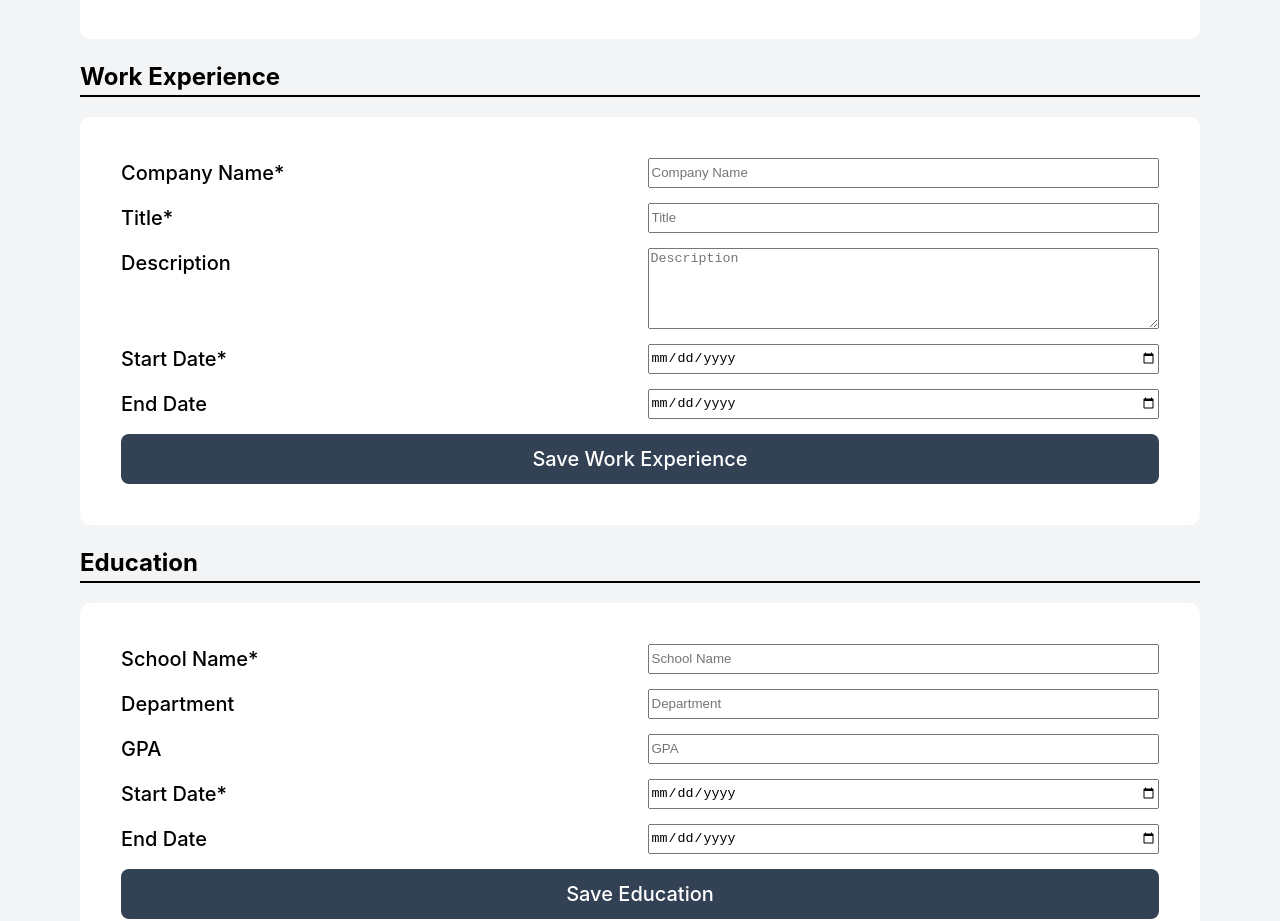
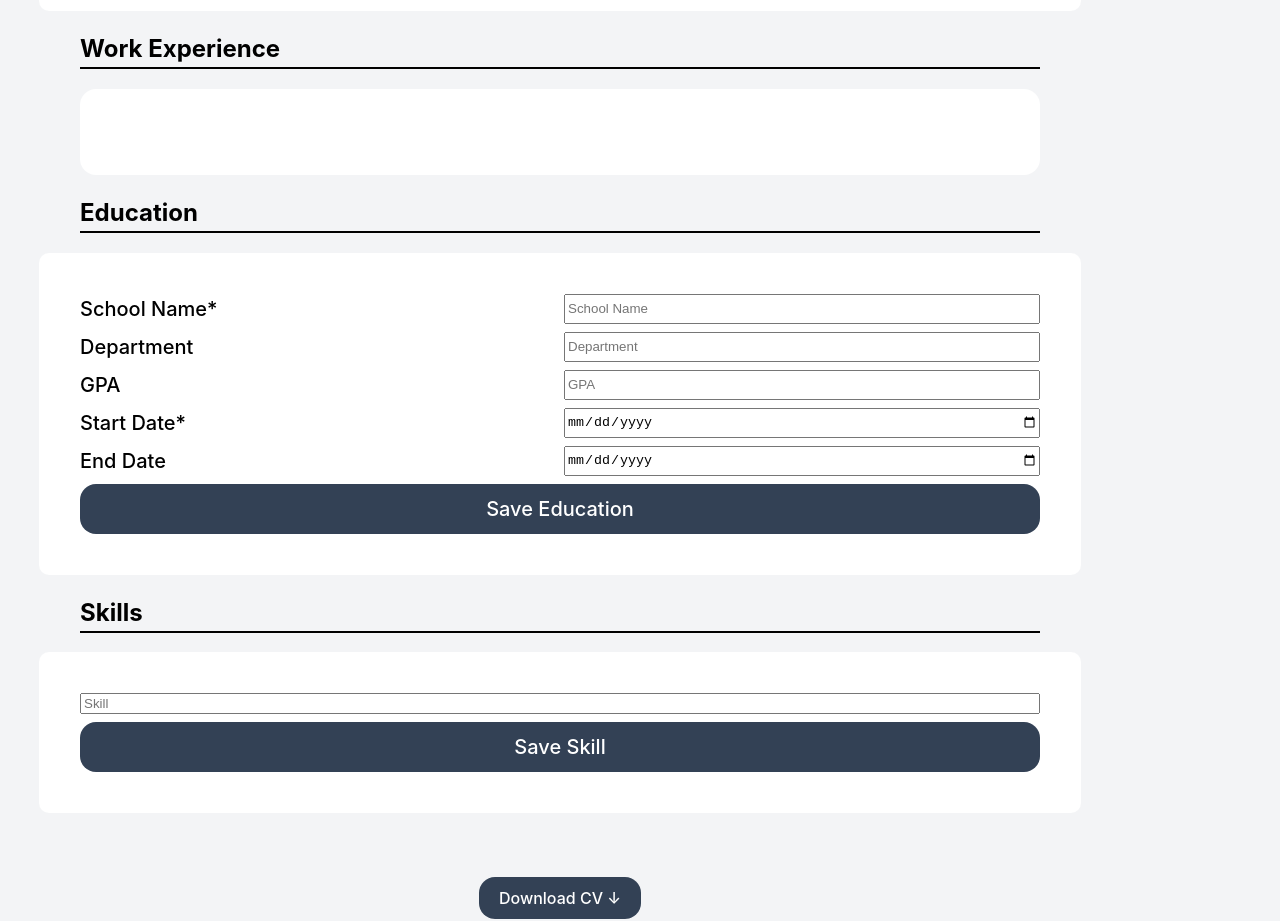
Before and after one commit to alicanyelekci/cv-maker, a React (Vite) app: page / in a window 1280 px wide. Shown: the part 353-1274 px from the top of the page. Built offline with nearby package versions, Linux system fonts and the light colour scheme.

Commit message:
styling and hiding the forms when submitted

```diff
--- a/src/App.jsx
+++ b/src/App.jsx
@@ -19,6 +19,7 @@ function App() {
   const [sortedEducation, setSortedEducation] = useState([]);
   const [editedEducation, setEditedEducation] = useState({});
   const [skills, setSkills] = useState([]);
+  const [show, setShow] = useState({work: false, education: true});
 
   useEffect(() => {
     const sortedWork = [...work].sort((a, b) => (a.startDate > b.startDate) ? -1 : (b.startDate > a.startDate) ? 1 : 0);
@@ -65,6 +66,7 @@ function App() {
       })
     }
     function editWork(id) {
+      setShow({...show, work: true});
       let edit = work.filter(job => job.id === id);
       setEditedWork({...edit});
       setWork(work => {
@@ -120,15 +122,20 @@ function App() {
       })
     }
 
+    function showWorkForm(){
+
+    }
+
     function handleDownload() {
 
     }
 
   return (
-    <>
+    <div className='container'>
       {info.display ? <InfoList {...info} remove={removeInfo} edit={editInfo} /> : <InfoForm {...info} onSubmit={addInfo} />}
       <h2>Work Experience</h2>
-      <WorkForm work={editedWork[0]} onSubmit={addWork} />
+      {show.work ? <WorkForm show={show} setShow={setShow} work={editedWork[0]} onSubmit={addWork} /> : <button className='show-btn' onClick={() => setShow({...show, work: true})}>Add Work Experience</button>}
+      {/* <WorkForm work={editedWork[0]} onSubmit={addWork} /> */}
       <WorkList work={sortedWork} editWork={editWork} removeWork={removeWork} />
       <h2>Education</h2>
       <EducationForm education={editedEducation[0]} onSubmit={addEducation} />
@@ -136,8 +143,8 @@ function App() {
       <h2>Skills</h2>
       <SkillsForm onSubmit={addSkill} />
       <SkillsList skills={skills} removeSkill={removeSkill} />
-      <button onClick={handleDownload}>Download CV ↓</button>
-    </>
+      <button className='download-btn' onClick={handleDownload}>Download CV ↓</button>
+    </div>
   )
 }
 
--- a/src/components/EducationItem.jsx
+++ b/src/components/EducationItem.jsx
@@ -3,11 +3,14 @@ import moment from "moment";
 export default function EducationItem({ id, school, department, gpa, startDate, endDate, editEducation, removeEducation }) {
     return(
         <div className="education-item">
-            {department === "" || department === undefined ? <h3>{school}</h3> : <h3>Department of {department} at {school}</h3>}
-            <i>{moment(startDate).format("MM/YYYY")} - {moment(endDate).format("MM/YYYY") === 'Invalid date' ? 'Present' : moment(endDate).format("MM/YYYY")}</i>
-            <p>{gpa}</p>
-            <button onClick={() => editEducation(id)}>Edit</button>
-            <button onClick={() => removeEducation(id)}>Remove</button>
+            <div className="header">
+                {department === "" || department === undefined ? <h3>{school}</h3> : <h3>Department of {department} - {school} {gpa ? (<>(GPA: {gpa})</>) : ''}</h3>}
+                <i>{moment(startDate).format("MM/YYYY")} - {moment(endDate).format("MM/YYYY") === 'Invalid date' ? 'Present' : moment(endDate).format("MM/YYYY")}</i>
+            </div>
+            <div className="buttons">
+                <button onClick={() => editEducation(id)}>Edit</button>
+                <button onClick={() => removeEducation(id)}>Remove</button>
+            </div>
         </div>
     )
 }
--- a/src/components/SkillsItem.jsx
+++ b/src/components/SkillsItem.jsx
@@ -2,7 +2,7 @@ export default function SkillsItem({ skill, id, removeSkill}) {
     return (
         <li className="skills-item">
             <label>{skill}</label>
-            <button onClick={() => removeSkill(id)}>X</button>
+            <div onClick={() => removeSkill(id)}>X</div>
         </li>
     )
 }
--- a/src/components/WorkForm.jsx
+++ b/src/components/WorkForm.jsx
@@ -1,6 +1,6 @@
 import { useState, useEffect } from "react";
 
-export default function WorkForm({ work, onSubmit }) {
+export default function WorkForm({ work, onSubmit, show, setShow }) {
     const [newWork, setNewWork] = useState({...work});
 
     useEffect(() => {
@@ -20,6 +20,7 @@ export default function WorkForm({ work, onSubmit }) {
         );
 
         setNewWork({company: '', title: '', description: '', startDate: '', endDate: ''});
+        setShow({...show, work: false});
     }
 
     return(
--- a/src/components/WorkItem.jsx
+++ b/src/components/WorkItem.jsx
@@ -3,11 +3,17 @@ import moment from 'moment';
 export default function WorkItem({ id, company, title, description, startDate, endDate, editWork, removeWork }) {
     return(
         <div className="work-item">
-            <h3>{title} - {company.toUpperCase()}</h3>
-            <i>{moment(startDate).format("MM/YYYY")} - {moment(endDate).format("MM/YYYY") === 'Invalid date' ? 'Present' : moment(endDate).format("MM/YYYY")}</i>
-            <p>{description}</p>
-            <button onClick={() => editWork(id)}>Edit</button>
-            <button onClick={() => removeWork(id)}>Remove</button>
+            <div className='head'>
+                <h3>{title} - {company.toUpperCase()}</h3>
+                <i>{moment(startDate).format("MM/YYYY")} - {moment(endDate).format("MM/YYYY") === 'Invalid date' ? 'Present' : moment(endDate).format("MM/YYYY")}</i>
+            </div>
+            <div className='body'>
+                <p>{description}</p>
+            </div>
+            <div className='buttons'>
+                <button onClick={() => editWork(id)}>Edit</button>
+                <button onClick={() => removeWork(id)}>Remove</button>
+            </div>
         </div>
     )
 }
--- a/src/styles/style.css
+++ b/src/styles/style.css
@@ -19,8 +19,17 @@ body {
   margin: 0;
 }
 
+.container {
+  display: flex;
+  flex-direction: column;
+  align-items: center;
+  justify-content: center;
+  width: 100%;
+  max-width: 75vw;
+}
+
 button {
-  border-radius: 8px;
+  border-radius: 1rem;
   border: 1px solid transparent;
   padding: 0.6em 1.2em;
   font-size: 1em;
@@ -41,6 +50,13 @@ button:focus-visible {
 
 h2 {
   border-bottom: solid black 2px;
+  width: 100%;
+}
+
+.show-btn {
+  background-color: white;
+  padding: 2em 2em;
+  width: 100%;
 }
 
 .info-form,
@@ -54,19 +70,20 @@ h2 {
   font-weight: 500;
   font-family: inherit;
   background-color: white;
+  width: 100%;
 }
 .info-form,
 .work-form,
 .education-form {
   display: grid;
   grid-template-columns: 1fr 1fr;
-  gap: 15px;
+  gap: 0.5rem;
 }
 
 .skills-form {
   display: flex;
   flex-direction: column;
-  gap: 15px;
+  gap: 0.5rem;
 }
 .add-btn {
   grid-column: 1 / -1;
@@ -75,7 +92,7 @@ h2 {
 .info-item {
   display: flex;
   flex-direction: column;
-  gap: 15px;
+  gap: 0.5rem;
   width: 100%;
   align-items: center;
   justify-content: space-between;
@@ -87,10 +104,63 @@ h2 {
 .info-item > .buttons {
   display: flex;
   flex-direction: row;
-  gap: 25px;
+  gap: 0.5rem;
   align-items: center;
 }
 .info-item > .details img {
   width: 25px;
   height: 25px;
 }
+
+.work-item,
+.education-item {
+  display: flex;
+  flex-direction: column;
+  justify-content: center;
+  align-items: flex-start;
+}
+.work-item h3,
+.education-item h3 {
+  margin-bottom: 0;
+}
+.work-item > .body {
+  text-align: justify;
+}
+.work-item > .buttons,
+.education-item > .buttons {
+  display: flex;
+  flex-direction: row;
+  gap: 0.5rem;
+  width: 100%;
+  align-items: flex-end;
+  justify-content: flex-end;
+}
+
+.work-list,
+.education-list {
+  width: 100%;
+}
+
+.skills-item {
+  display: flex;
+  gap: 0.5rem;
+  align-items: center;
+
+  place-self: center start;
+}
+.skills-list {
+  list-style: none;
+  display: grid;
+  grid-template-columns: 1fr 1fr 1fr;
+  width: 100%;
+}
+.skills-item div {
+  font-weight: 900;
+}
+.skills-item div:hover {
+  cursor: pointer;
+}
+
+.download-btn {
+  margin-top: 2rem;
+}
```
Also changed, not shown: src/components/EducationForm.jsx (line endings or trailing spaces).
